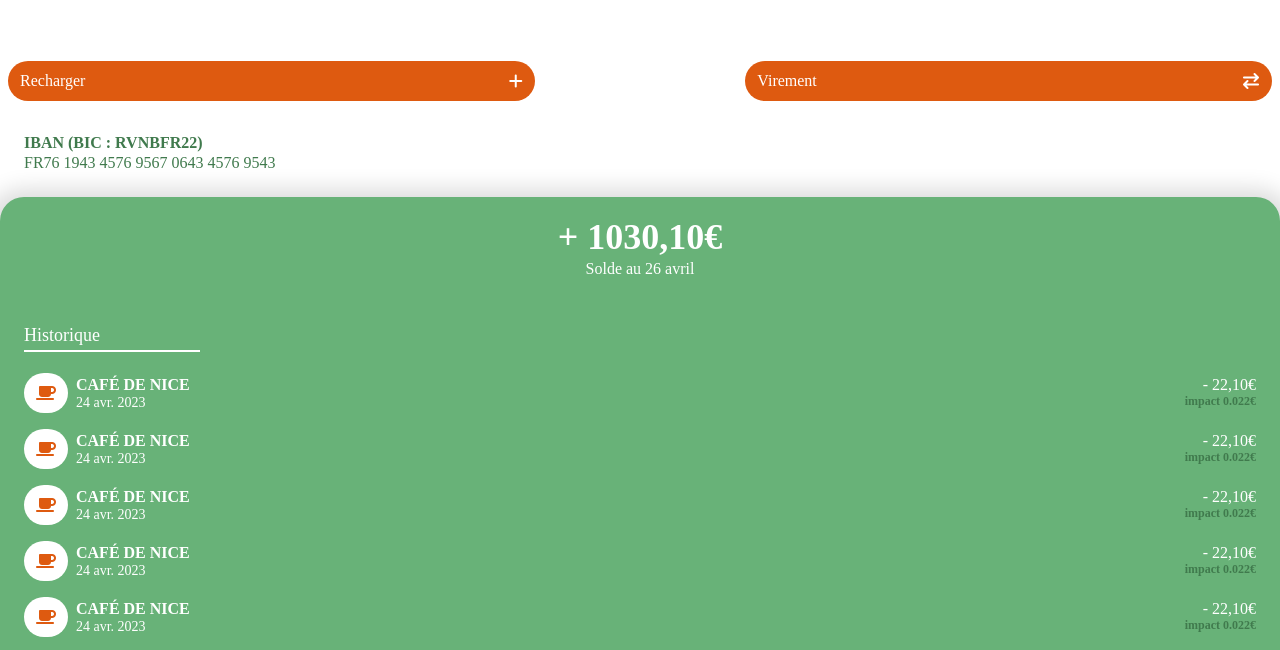
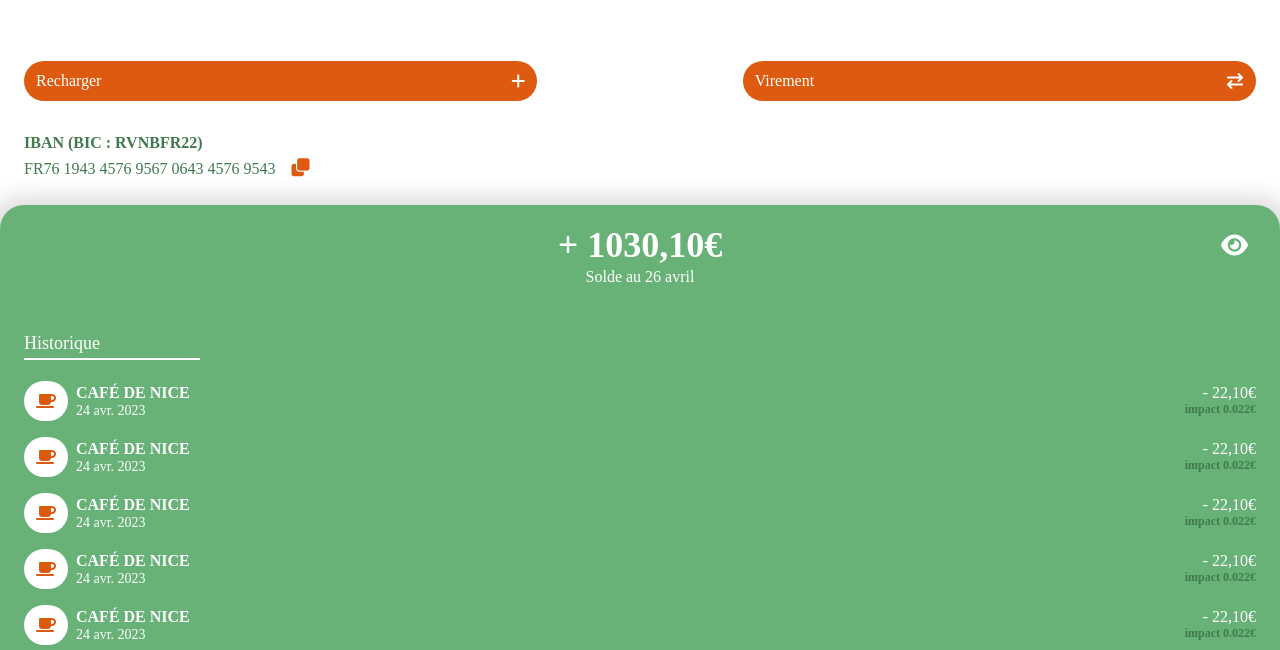
Before and after one commit to claractnn/test_pennypet, a website: page src/index.html in a window 1280 px wide. Shown: the part 70-720 px from the top of the page. Drawn offline with nearby package versions, Linux system fonts and the light colour scheme.

Commit message:
added eye and copy icons

```diff
--- a/src/index.html
+++ b/src/index.html
@@ -18,7 +18,7 @@
             </ul>
         </nav>
     </header>
-    <section class="flex mx-2 mb-8 text-white justify-between">
+    <section class="flex mx-6 mb-8 text-white justify-between">
         <button href="#" class="text-left flex items-center justify-between rounded-full bg-orange w-5/12 py-2">
             <span class="pl-3">Recharger</span>
             <i class="fa fa-plus mr-3"></i>
@@ -29,16 +29,16 @@
         </button>
     </section>
     <div class="m-6 leading-5 text-greendark">
-        <h1 class=" font-bold">IBAN (BIC : RVNBFR22)</h1>
-        <p class="font-light">FR76 1943 4576 9567 0643 4576 9543</p>
+            <h1 class=" font-bold">IBAN (BIC : RVNBFR22)</h1>
+            <p class="font-light">FR76 1943 4576 9567 0643 4576 9543<i class="fa fa-clone text-orange ml-4 md:text-lg"></i></p>
     </div>
-    <section class="h-auto bg-greenlight rounded-t-3xl shadow-[0px_7px_22px_15px_#00000024] pb-20">
-        <div class="mb-10">
+    <section class="h-auto bg-greenlight rounded-t-3xl shadow-[0px_7px_22px_15px_#00000024] pb-15">
+        <div class="mb-10 relative">
             <div class="flex flex-col text-center pt-5 text-white">
                 <h2 class="font-bold text-4xl">+ 1030,10€</h2>
-                <p class="font-normal">Solde au 26 avril</p>
+                <p class="font-normal">Solde au 26 avril </p>
             </div>
-            <!--<i class="fa fa-eye text-white "></i>-->
+            <i class="fa fa-eye text-white ml-28 absolute right-8 top-6 text-2xl"></i>
         </div>
         <h3 class="m-6 text-white text-lg relative">Historique<span class="absolute left-0 bottom-[-10%] w-44 h-0.5 bg-white"></span></h3>
         <ul class="flex flex-col m-6 gap-4">
```
Also changed, not shown: readme.md, src/css/output.css.
